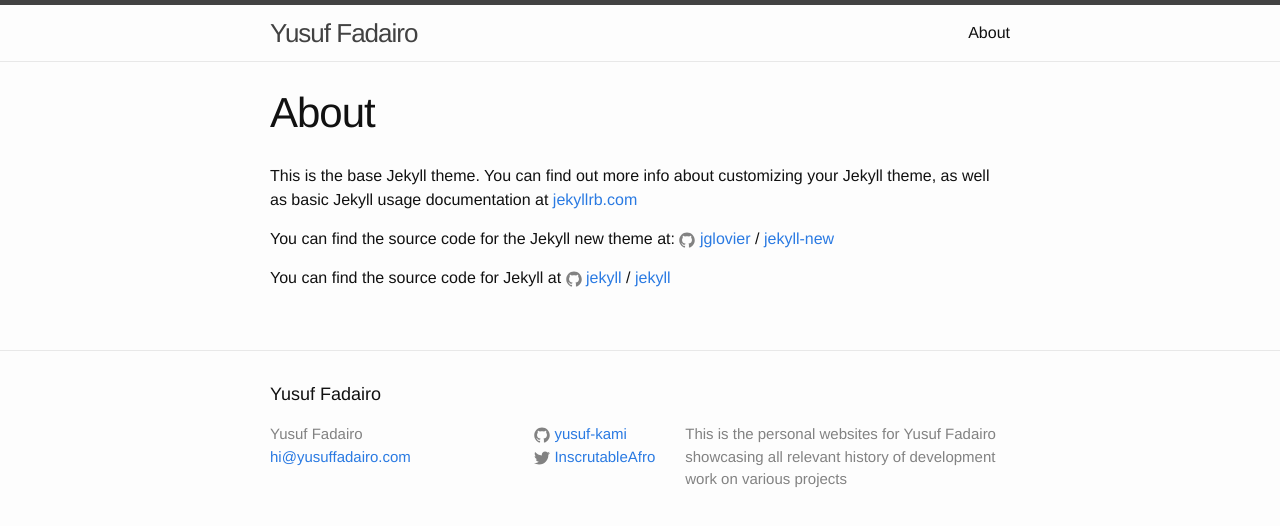
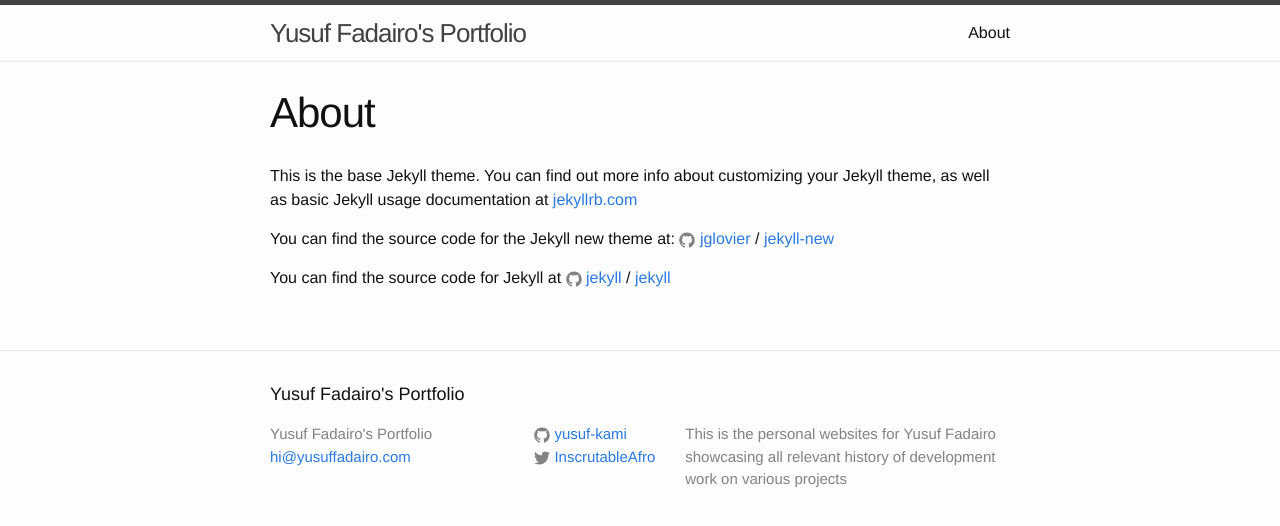
Before and after one commit to nomadyus/yusuf-kami.github.io, a Jekyll site: the page built from about.md, in a window 1280 px wide. Shown: the top 526 px of the page. Built offline with Jekyll 4.4.1, drawn with Linux system fonts in a browser that asks for light colours; some of the changed lines change nothing that is shown.

Commit message:
updating config

```diff
--- a/_config.yml
+++ b/_config.yml
@@ -6,12 +6,15 @@
 # 'jekyll serve'. If you change this file, please restart the server process.
 
 # Site settings
-title: Yusuf Fadairo
+name: Yusuf Fadairo
+title: "Yusuf Fadairo's Portfolio"
 email: hi@yusuffadairo.com
 description: > # this means to ignore newlines until "baseurl:"
   This is the personal websites for Yusuf Fadairo showcasing all relevant history of development work on various projects
 baseurl: "" # the subpath of your site, e.g. /blog
 url: "http://www.yusuffadairo.com" # the base hostname & protocol for your site
+email: hi@yusuffadairo.com
+phone: 16134025264
 twitter_username: InscrutableAfro
 github_username:  yusuf-kami
 
```
